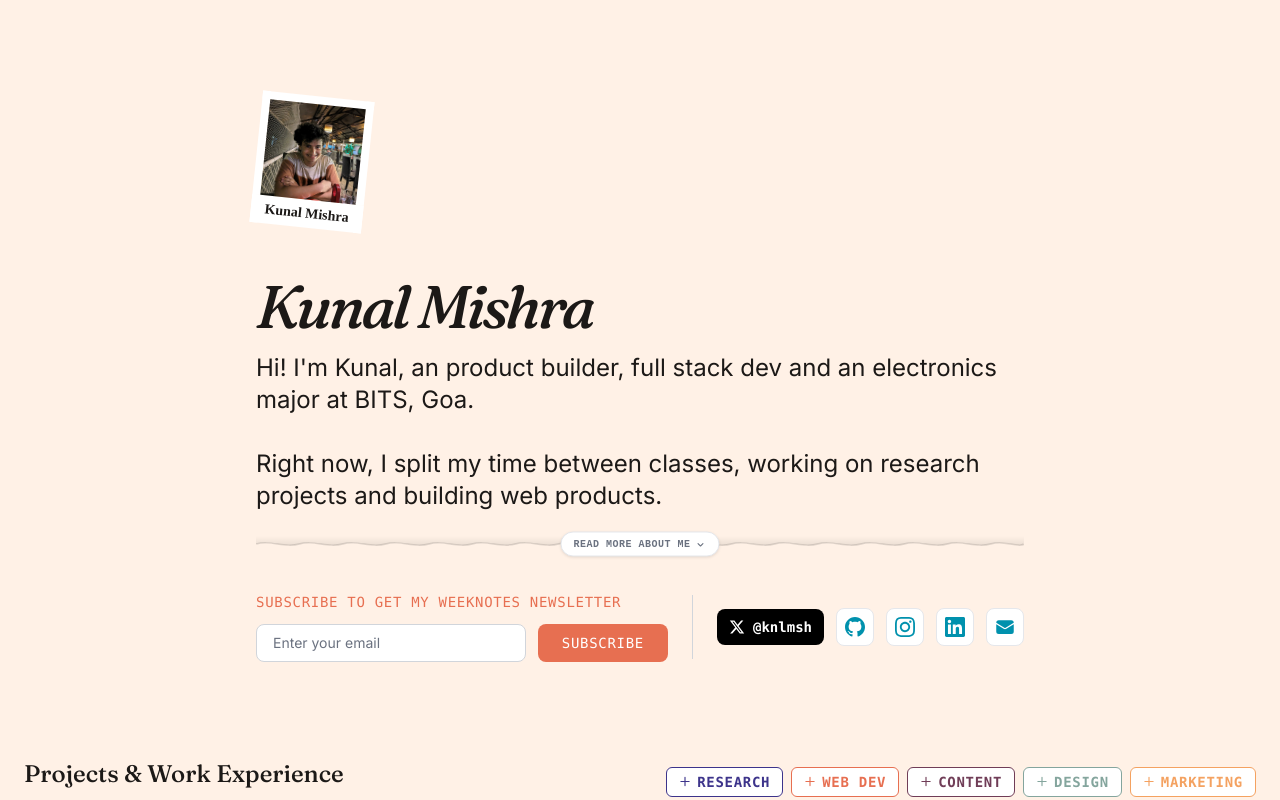
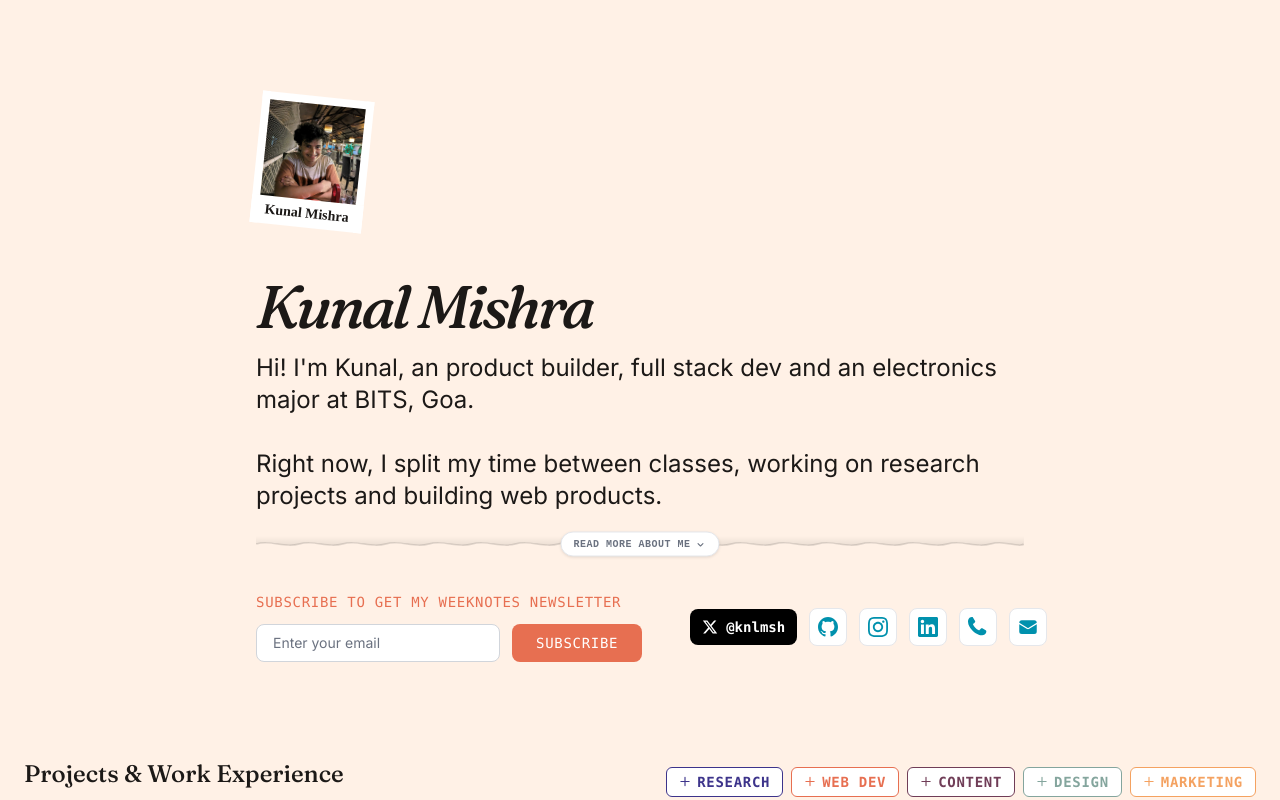
Before and after one commit to kunalm2345/kunalm.com, a SvelteKit app: page / in a window 1280 px wide. Shown: the top 800 px of the page. Built offline with nearby package versions, Linux system fonts and the light colour scheme; a web font is replaced by a local one.

Commit message:
cal.com link

```diff
--- a/src/routes/+layout.svelte
+++ b/src/routes/+layout.svelte
@@ -133,6 +133,11 @@
 								<svg xmlns="http://www.w3.org/2000/svg" viewBox="0 0 24 24" fill="currentColor" class="size-5">
 									<path d="M20.447 20.452h-3.554v-5.569c0-1.328-.027-3.037-1.852-3.037-1.853 0-2.136 1.445-2.136 2.939v5.667H9.351V9h3.414v1.561h.046c.477-.9 1.637-1.85 3.37-1.85 3.601 0 4.267 2.37 4.267 5.455v6.286zM5.337 7.433c-1.144 0-2.063-.926-2.063-2.065 0-1.138.92-2.063 2.063-2.063 1.14 0 2.064.925 2.064 2.063 0 1.139-.925 2.065-2.064 2.065zm1.782 13.019H3.555V9h3.564v11.452zM22.225 0H1.771C.792 0 0 .774 0 1.729v20.542C0 23.227.792 24 1.771 24h20.451C23.2 24 24 23.227 24 22.271V1.729C24 .774 23.2 0 22.222 0h.003z"/>
 								</svg>
+							</a>
+						</li>
+						<li class="list-none">
+							<a href="https://cal.com/kunalm/30/" target="_blank" rel="noopener noreferrer" aria-label="Cal.com" class="social-icon-btn">
+								<svg xmlns="http://www.w3.org/2000/svg" viewBox="0 0 134 134" fill="currentColor" class="size-5"><path d="M33.84,50.25c4.13,7.45,8.89,14.6,15.07,21.12c6.2,6.56,13.91,12.53,23.89,17.63c0.74,0.36,1.44,0.36,2.07,0.11 c0.95-0.36,1.92-1.15,2.87-2.1c0.74-0.74,1.66-1.92,2.62-3.21c3.84-5.05,8.59-11.32,15.3-8.18c0.15,0.07,0.26,0.15,0.41,0.21 l22.38,12.87c0.07,0.04,0.15,0.11,0.21,0.15c2.95,2.03,4.17,5.16,4.2,8.71c0,3.61-1.33,7.67-3.28,11.1 c-2.58,4.53-6.38,7.53-10.76,9.51c-4.17,1.92-8.81,2.95-13.27,3.61c-7,1.03-13.56,0.37-20.27-1.69 c-6.56-2.03-13.17-5.38-20.39-9.84l-0.53-0.34c-3.31-2.07-6.89-4.28-10.4-6.89C31.12,93.32,18.03,79.31,9.5,63.89 C2.35,50.95-1.55,36.98,0.58,23.67c1.18-7.3,4.31-13.94,9.77-18.32c4.76-3.84,11.17-5.94,19.47-5.2c0.95,0.07,1.8,0.62,2.25,1.44 l14.35,24.26c2.1,2.72,2.36,5.42,1.21,8.12c-0.95,2.21-2.87,4.25-5.49,6.15c-0.77,0.66-1.69,1.33-2.66,2.03 c-3.21,2.33-6.86,5.02-5.61,8.18L33.84,50.25L33.84,50.25L33.84,50.25z"/></svg>
 							</a>
 						</li>
 						<li class="list-none">
```
